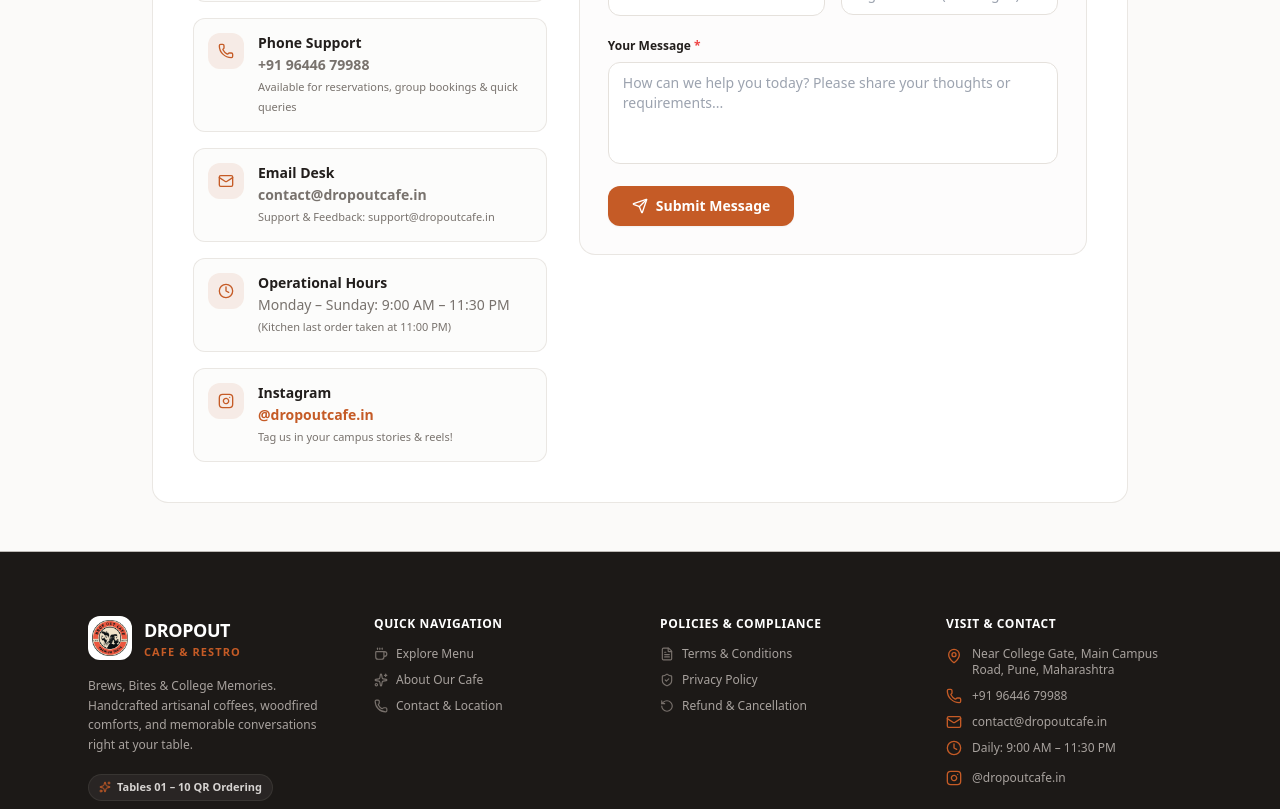
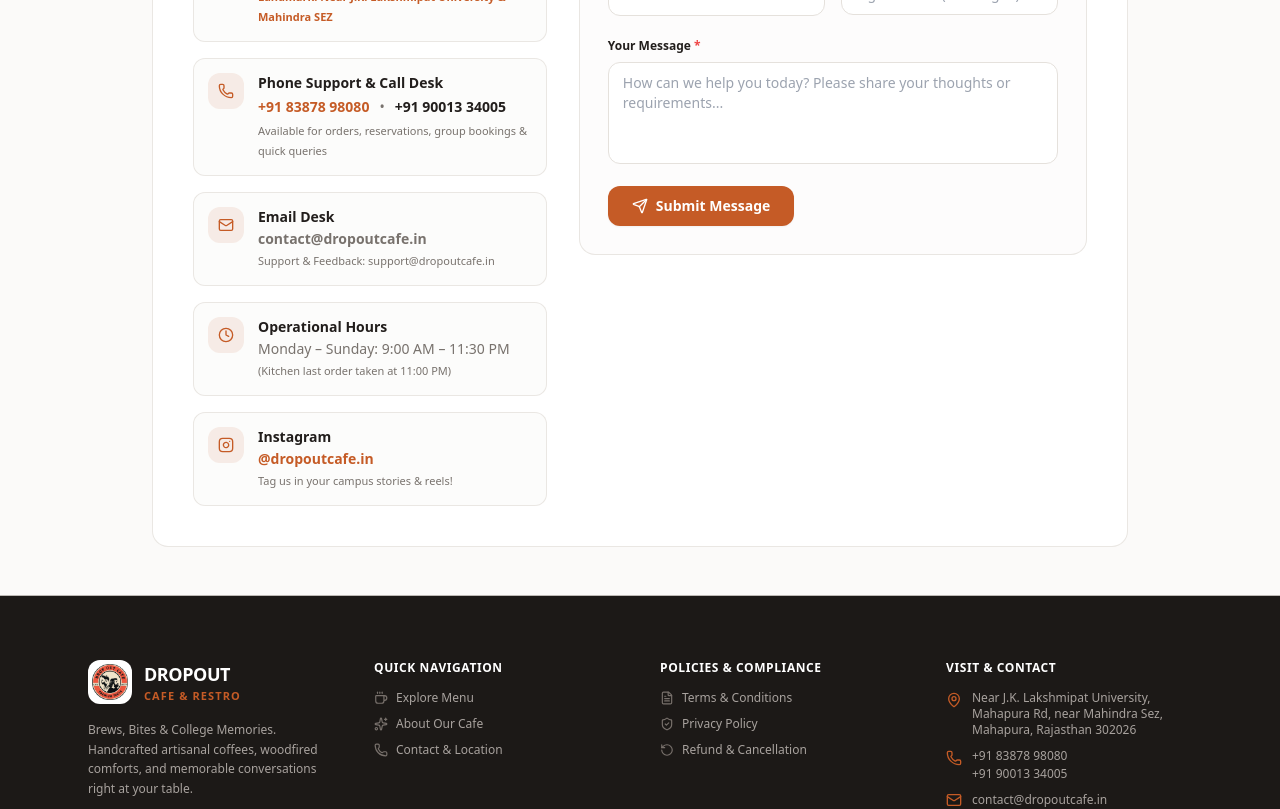
Before and after one commit to Data-Dump/dropout, a Next.js app: page /contact-us in a window 1280 px wide. Shown: the part 700-1509 px from the top of the page. Built offline with nearby package versions, Linux system fonts and the light colour scheme; no server answers; the database is empty.

Commit message:
feat: update cafe address to Near J.K. Lakshmipat University, Mahapura Rajasthan and add contact numbers +91 8387898080 and +91 9001334005

```diff
--- a/src/app/about-us/page.tsx
+++ b/src/app/about-us/page.tsx
@@ -15,7 +15,7 @@ import {
 export const metadata: Metadata = {
   title: "About Us | DROPOUT Cafe & Restro",
   description:
-    "Learn about DROPOUT Cafe & Restro — handcrafted coffees, comfort bites, and college memories near College Gate, Pune.",
+    "Learn about DROPOUT Cafe & Restro — handcrafted coffees, comfort bites, and college memories near J.K. Lakshmipat University, Mahapura, Rajasthan.",
 };
 
 export default function AboutUsPage() {
@@ -32,7 +32,7 @@ export default function AboutUsPage() {
           <span>Brews, Bites & College Memories</span>
         </h2>
         <p className="text-muted-foreground leading-relaxed">
-          Welcome to <strong className="text-foreground">DROPOUT Cafe & Restro</strong>. Situated right next to the college campus, DROPOUT was born out of a simple, rebellious belief: the most brilliant ideas, lasting friendships, and greatest memories are not formed inside lecture halls, but around a table with steaming cups of coffee and plates of hot comfort food.
+          Welcome to <strong className="text-foreground">DROPOUT Cafe & Restro</strong>. Situated near J.K. Lakshmipat University on Mahapura Road (near Mahindra SEZ), DROPOUT was born out of a simple, rebellious belief: the most brilliant ideas, lasting friendships, and greatest memories are not formed inside lecture halls, but around a table with steaming cups of coffee and plates of hot comfort food.
         </p>
         <p className="text-muted-foreground leading-relaxed">
           Whether you are catching up between lectures, finishing a deadline, celebrating with friends, or enjoying a quiet moment of caffeine solitude, DROPOUT is your cozy home away from home.
--- a/src/app/contact-us/page.tsx
+++ b/src/app/contact-us/page.tsx
@@ -82,7 +82,7 @@ export default function ContactUsPage() {
                 </p>
                 <p className="text-muted-foreground">{CAFE_DETAILS.city}</p>
                 <span className="text-[11px] text-primary font-semibold block pt-1">
-                  Landmark: 2 mins walking from College Main Gate
+                  Landmark: Near J.K. Lakshmipat University & Mahindra SEZ
                 </span>
               </div>
             </div>
@@ -92,16 +92,29 @@ export default function ContactUsPage() {
               <div className="flex h-9 w-9 shrink-0 items-center justify-center rounded-lg bg-primary/10 text-primary">
                 <Phone className="h-4 w-4" />
               </div>
-              <div className="space-y-0.5">
-                <span className="font-bold text-foreground block">Phone Support</span>
-                <a
-                  href={`tel:${CAFE_DETAILS.phone.replace(/[^0-9+]/g, "")}`}
-                  className="text-muted-foreground hover:text-primary font-semibold transition-colors block"
-                >
-                  {CAFE_DETAILS.phone}
-                </a>
+              <div className="space-y-1">
+                <span className="font-bold text-foreground block">Phone Support & Call Desk</span>
+                <div className="flex flex-col sm:flex-row sm:items-center gap-1.5 sm:gap-2.5">
+                  <a
+                    href={`tel:${CAFE_DETAILS.phone.replace(/[^0-9+]/g, "")}`}
+                    className="text-primary hover:underline font-bold transition-colors"
+                  >
+                    {CAFE_DETAILS.phone}
+                  </a>
+                  {CAFE_DETAILS.secondaryPhone && (
+                    <>
+                      <span className="hidden sm:inline text-muted-foreground">•</span>
+                      <a
+                        href={`tel:${CAFE_DETAILS.secondaryPhone.replace(/[^0-9+]/g, "")}`}
+                        className="text-foreground hover:text-primary font-bold transition-colors"
+                      >
+                        {CAFE_DETAILS.secondaryPhone}
+                      </a>
+                    </>
+                  )}
+                </div>
                 <span className="text-[11px] text-muted-foreground block">
-                  Available for reservations, group bookings & quick queries
+                  Available for orders, reservations, group bookings & quick queries
                 </span>
               </div>
             </div>
--- a/src/app/layout.tsx
+++ b/src/app/layout.tsx
@@ -21,7 +21,10 @@ export const metadata: Metadata = {
     "Restaurant POS",
     "Specialty Coffee",
     "Woodfired Pizza",
-    "Pune Cafe",
+    "Jaipur Cafe",
+    "Rajasthan Cafe",
+    "Mahapura Cafe",
+    "JKLU Cafe",
   ],
   authors: [{ name: "DROPOUT Cafe & Restro" }],
   icons: {
--- a/src/app/terms-and-conditions/page.tsx
+++ b/src/app/terms-and-conditions/page.tsx
@@ -137,7 +137,7 @@ export default function TermsAndConditionsPage() {
           8. Governing Law & Jurisdiction
         </h2>
         <p className="text-muted-foreground text-xs sm:text-sm">
-          These Terms and Conditions are governed by and construed in accordance with the laws of the Republic of India. Any disputes or claims arising out of or relating to these Terms shall be subject to the exclusive jurisdiction of the competent courts in <strong className="text-foreground">Pune, Maharashtra</strong>.
+          These Terms and Conditions are governed by and construed in accordance with the laws of the Republic of India. Any disputes or claims arising out of or relating to these Terms shall be subject to the exclusive jurisdiction of the competent courts in <strong className="text-foreground">Jaipur, Rajasthan</strong>.
         </p>
       </section>
 
--- a/src/components/common/footer.tsx
+++ b/src/components/common/footer.tsx
@@ -152,14 +152,24 @@ export function Footer() {
                   {CAFE_DETAILS.address}, {CAFE_DETAILS.city}
                 </span>
               </div>
-              <div className="flex items-center gap-2.5">
-                <Phone className="h-4 w-4 text-primary shrink-0" />
+              <div className="flex items-start gap-2.5">
+                <Phone className="h-4 w-4 text-primary shrink-0 mt-0.5" />
+                <div className="flex flex-col gap-0.5">
                   <a
                     href={`tel:${CAFE_DETAILS.phone.replace(/[^0-9+]/g, "")}`}
                     className="hover:text-primary transition-colors"
                   >
                     {CAFE_DETAILS.phone}
                   </a>
+                  {CAFE_DETAILS.secondaryPhone && (
+                    <a
+                      href={`tel:${CAFE_DETAILS.secondaryPhone.replace(/[^0-9+]/g, "")}`}
+                      className="hover:text-primary transition-colors text-stone-400"
+                    >
+                      {CAFE_DETAILS.secondaryPhone}
+                    </a>
+                  )}
+                </div>
               </div>
               <div className="flex items-center gap-2.5">
                 <Mail className="h-4 w-4 text-primary shrink-0" />
--- a/src/lib/data/mock-menu.ts
+++ b/src/lib/data/mock-menu.ts
@@ -5,9 +5,10 @@ export const CAFE_DETAILS = {
   tagline: "Brews, Bites & College Memories",
   currency: "₹",
   gstRate: 0, // 0% GST (Removed)
-  address: "Near College Gate, Main Campus Road",
-  city: "Pune, Maharashtra",
-  phone: "+91 96446 79988",
+  address: "Near J.K. Lakshmipat University, Mahapura Rd, near Mahindra Sez, Mahapura",
+  city: "Rajasthan 302026",
+  phone: "+91 83878 98080",
+  secondaryPhone: "+91 90013 34005",
   instagram: "@dropoutcafe.in",
   openingHours: "9:00 AM – 11:30 PM",
 };
--- a/src/lib/payments/phonepe.ts
+++ b/src/lib/payments/phonepe.ts
@@ -164,7 +164,7 @@ export async function createPhonePePaymentSession(
 
   // Generate NPCI-compliant QR code and UPI intent links via UPIPay QR generator
   const amountRupees = paiseToRupees(params.amountPaise);
-  const cafeVpa = (process.env.CAFE_UPI_VPA || process.env.PHONEPE_VPA || "9644679988@ybl").trim();
+  const cafeVpa = (process.env.CAFE_UPI_VPA || process.env.PHONEPE_VPA || "8387898080@ybl").trim();
 
   const qrResponse = await generateUPIQR({
     vpa: cafeVpa,
--- a/src/lib/store/restaurant-store.tsx
+++ b/src/lib/store/restaurant-store.tsx
@@ -1284,7 +1284,7 @@ export function RestaurantProvider({ children }: { children: React.ReactNode })
             id: "stf-kitchen",
             name: "Kitchen Display Station",
             role: "Head Chef" as const,
-            phone: "+91 96446 79988",
+            phone: "+91 83878 98080",
             pin: "8082",
             status: "on_duty" as const,
             joinedDate: "2024-01-01",
```
Lines whose indentation alone changed are shown as unchanged.
